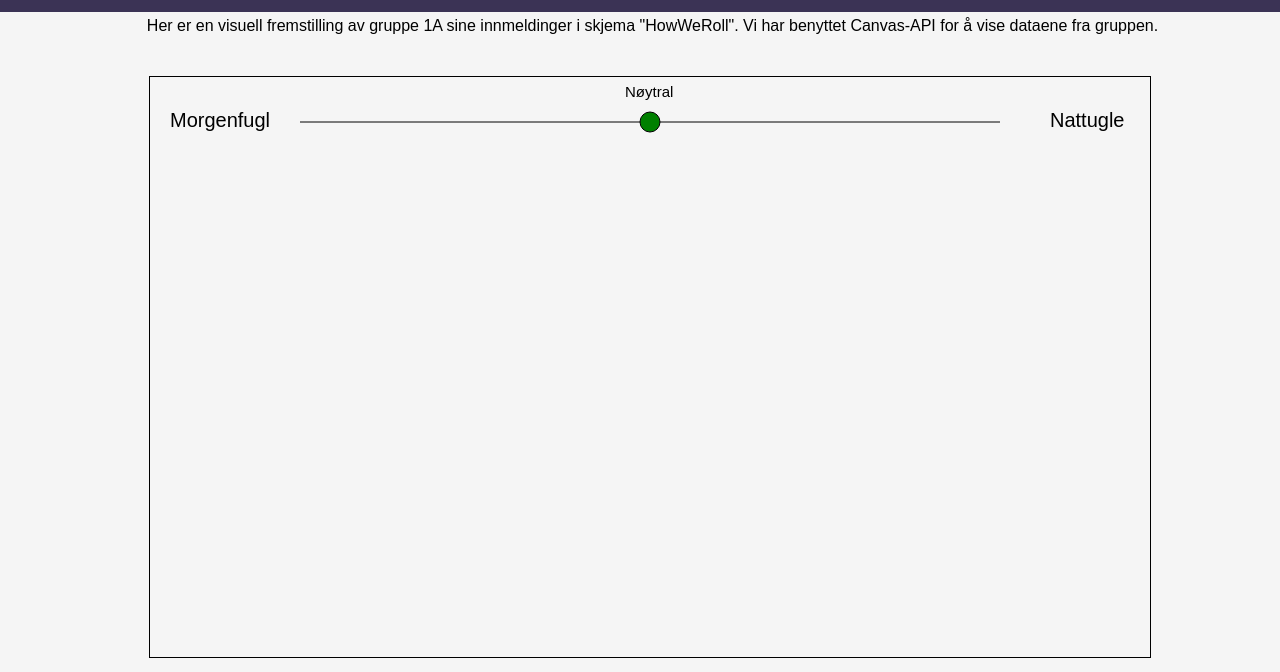
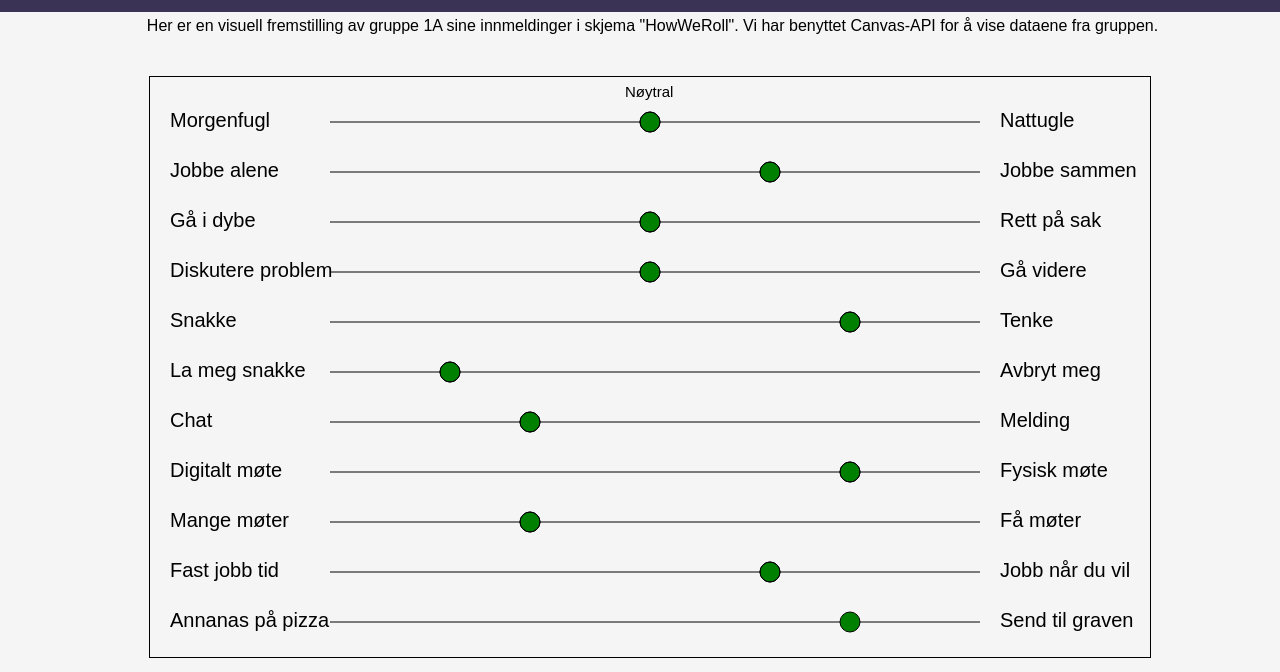
Before and after one commit to NorwegianKiwi-glitch/Felles-Skapet, a plain HTML site: page rapport.html in a window 1280 px wide. Shown: the part 76-748 px from the top of the page. Drawn offline with Linux system fonts and the light colour scheme.

Commit message:
Hard kodet resultat for 1 person

```diff
--- a/rapport.html
+++ b/rapport.html
@@ -29,6 +29,7 @@
             <canvas id="dineResultater" width="1000" height="580" style="border:1px solid #000000; margin-left: 20px">></canvas>
         </div>
         <script>
+            //Morgenfugl eller nattugle
             var canvas = document.getElementById("dineResultater"); // Cavnvas ID
             var ctx = canvas.getContext("2d"); // Sier at canvas skal være 2d
 
@@ -39,10 +40,10 @@
             //Linje for resultat av  spørsmål Liker du å jobbe om morgen
             ctx.font = "20px Arial";
             ctx.fillText("Morgenfugl", 20, 50);
-            ctx.fillText("Nattugle", 900, 50);
+            ctx.fillText("Nattugle", 850, 50);
 
-            ctx.moveTo(150, 45); //Linje start
-            ctx.lineTo(850,45); //Linje slutt
+            ctx.moveTo(180, 45); //Linje start
+            ctx.lineTo(830,45); //Linje slutt
             ctx.stroke();
 
             ctx.beginPath();
@@ -50,13 +51,187 @@
             ctx.fillStyle = "green" //farge på sirkel
             ctx.fill(); //fyller fargen på sirkel
             ctx.stroke(); //linje rundt sirkel
-
         </script>
 
+        <script>
+            // jobbe alene eller i gruppe
+            ctx.font = "20px Arial";
+            ctx.fillStyle ="black";
+            ctx.fillText("Jobbe alene", 20, 100);
+            ctx.fillText("Jobbe sammen", 850, 100);
 
+            ctx.moveTo(180, 95); //Linje start
+            ctx.lineTo(830,95); //Linje slutt
+            ctx.stroke();
 
+            ctx.beginPath();
+            ctx.arc(620, 95, 10, 0, 2 * Math.PI); // Sirkel for å presentere bruker
+            ctx.fillStyle = "green" //farge på sirkel
+            ctx.fill(); //fyller fargen på sirkel
+            ctx.stroke(); //linje rundt sirkel
+        </script>
 
+        <script>
+            //gå i dybe eller rett på sak
+            ctx.font = "20px Arial";
+            ctx.fillStyle ="black";
+            ctx.fillText("Gå i dybe", 20, 150);
+            ctx.fillText("Rett på sak", 850, 150);
 
+            ctx.moveTo(180, 145);
+            ctx.lineTo(830,145);
+            ctx.stroke();
+
+            ctx.beginPath();
+            ctx.arc(500, 145, 10, 0, 2 * Math.PI);
+            ctx.fillStyle = "green";
+            ctx.fill();
+            ctx.stroke();
+        </script>
+
+        <script>
+            //diskuter problem eller gå rett på sak
+            ctx.font = "20px Arial";
+            ctx.fillStyle ="black";
+            ctx.fillText("Diskutere problem", 20, 200);
+            ctx.fillText("Gå videre", 850, 200);
+
+            ctx.moveTo(180, 195);
+            ctx.lineTo(830,195);
+            ctx.stroke();
+
+            ctx.beginPath();
+            ctx.arc(500, 195, 10, 0, 2 * Math.PI);
+            ctx.fillStyle = "green";
+            ctx.fill();
+            ctx.stroke();
+        </script>
+
+        <script>
+            //verbalsk prosess eller mental prosess
+            ctx.font = "20px Arial";
+            ctx.fillStyle ="black";
+            ctx.fillText("Snakke", 20, 250);
+            ctx.fillText("Tenke", 850, 250);
+
+            ctx.moveTo(180, 245);
+            ctx.lineTo(830,245);
+            ctx.stroke();
+
+            ctx.beginPath();
+            ctx.arc(700, 245, 10, 0, 2 * Math.PI);
+            ctx.fillStyle = "green";
+            ctx.fill();
+            ctx.stroke();
+        </script>
+
+        <script>
+            //avbryt mens jeg snakker
+            ctx.font = "20px Arial";
+            ctx.fillStyle ="black";
+            ctx.fillText("La meg snakke", 20, 300);
+            ctx.fillText("Avbryt meg", 850, 300);
+
+            ctx.moveTo(180, 295);
+            ctx.lineTo(830,295);
+            ctx.stroke();
+
+            ctx.beginPath();
+            ctx.arc(300, 295, 10, 0, 2 * Math.PI);
+            ctx.fillStyle = "green";
+            ctx.fill();
+            ctx.stroke();
+        </script>
+
+        <script>
+            //video chat eller melding
+            ctx.font = "20px Arial";
+            ctx.fillStyle ="black";
+            ctx.fillText("Chat", 20, 350);
+            ctx.fillText("Melding", 850, 350);
+
+            ctx.moveTo(180, 345);
+            ctx.lineTo(830,345);
+            ctx.stroke();
+
+            ctx.beginPath();
+            ctx.arc(380, 345, 10, 0, 2 * Math.PI);
+            ctx.fillStyle = "green";
+            ctx.fill();
+            ctx.stroke();
+        </script>
+
+        <script>
+            //Fysisk møte eller digitalt møte
+            ctx.font = "20px Arial";
+            ctx.fillStyle ="black";
+            ctx.fillText("Digitalt møte", 20, 400);
+            ctx.fillText("Fysisk møte", 850, 400);
+
+            ctx.moveTo(180, 395);
+            ctx.lineTo(830,395);
+            ctx.stroke();
+
+            ctx.beginPath();
+            ctx.arc(700, 395, 10, 0, 2 * Math.PI);
+            ctx.fillStyle = "green";
+            ctx.fill();
+            ctx.stroke();
+        </script>
+
+        <script>
+            //mange møter eller få møter
+            ctx.font = "20px Arial";
+            ctx.fillStyle ="black";
+            ctx.fillText("Mange møter", 20, 450);
+            ctx.fillText("Få møter", 850, 450);
+
+            ctx.moveTo(180, 445);
+            ctx.lineTo(830,445);
+            ctx.stroke();
+
+            ctx.beginPath();
+            ctx.arc(380, 445, 10, 0, 2 * Math.PI);
+            ctx.fillStyle = "green";
+            ctx.fill();
+            ctx.stroke();
+        </script>
+
+        <script>
+            //fast jobb tid eller bestemme selv
+            ctx.font = "20px Arial";
+            ctx.fillStyle ="black";
+            ctx.fillText("Fast jobb tid", 20, 500);
+            ctx.fillText("Jobb når du vil", 850, 500);
+
+            ctx.moveTo(180, 495);
+            ctx.lineTo(830,495);
+            ctx.stroke();
+
+            ctx.beginPath();
+            ctx.arc(620, 495, 10, 0, 2 * Math.PI);
+            ctx.fillStyle = "green";
+            ctx.fill();
+            ctx.stroke();
+        </script>
+
+        <script>
+            // annanas på pizza eller en krigsforbryter
+            ctx.font = "20px Arial";
+            ctx.fillStyle ="black";
+            ctx.fillText("Annanas på pizza", 20, 550);
+            ctx.fillText("Send til graven", 850, 550);
+
+            ctx.moveTo(180, 545);
+            ctx.lineTo(830,545);
+            ctx.stroke();
+
+            ctx.beginPath();
+            ctx.arc(700, 545, 10, 0, 2 * Math.PI);
+            ctx.fillStyle = "green";
+            ctx.fill();
+            ctx.stroke();
+        </script>
 
 
 
```
